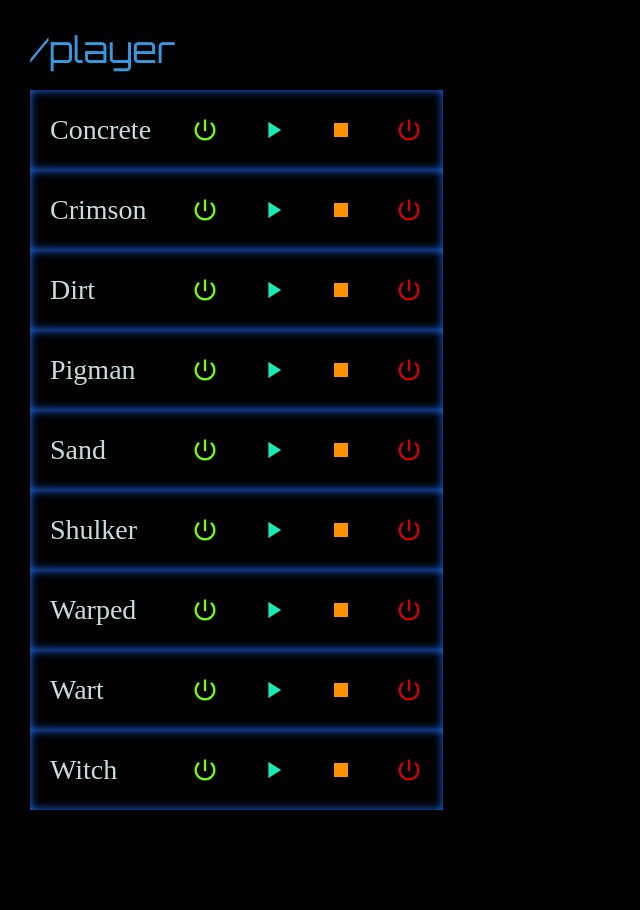
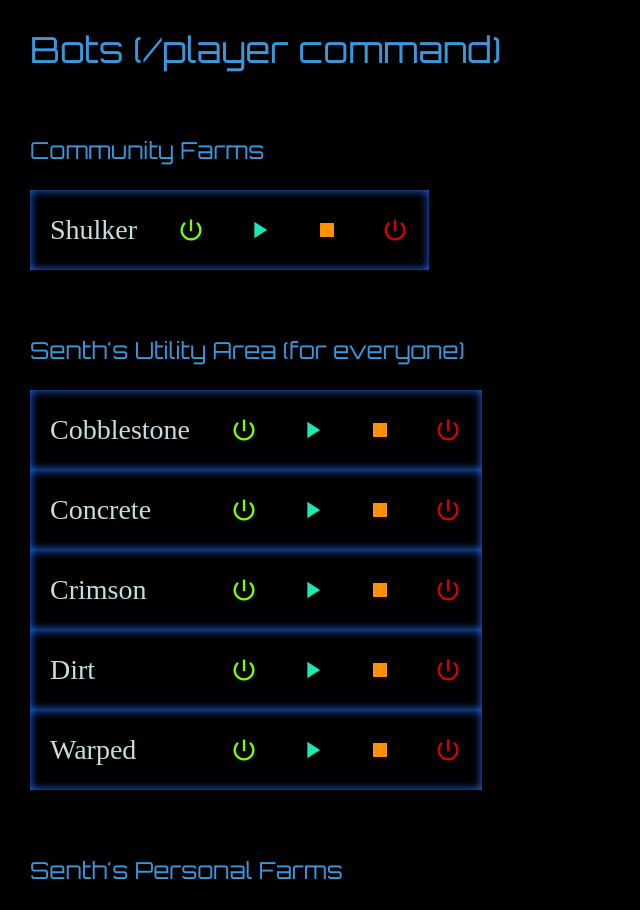
Before and after one commit to Senth/blushine-web, a React (Create React App) app in the folder frontend/: page /command in a window 1280 px wide. Shown: the part 300-1210 px from the top of the page, without its empty margins (0-640 px from the left). Before the commit the page ends 1140 px from the top, so only its background shows below. Built offline with nearby package versions, Linux system fonts and the light colour scheme; no server answers; a web font is replaced by a local one.

Commit message:
✨ Add Cobblestone and improve web layout

```diff
--- a/frontend/src/Pages/CommandPage.tsx
+++ b/frontend/src/Pages/CommandPage.tsx
@@ -10,15 +10,25 @@ const CommandPage: React.FC<Props> = (props) => {
       <h1>Commands</h1>
       <p>This page is for running various commands on the server</p>
 
-      <h2>/player</h2>
+      <h2>Bots (/player command)</h2>
+      <h3>Community Farms</h3>
       <table className="commands">
+        <Player name="Shulker" />
+      </table>
+
+      <h3>Senth's Utility Area (for everyone)</h3>
+      <table className="commands">
+        <Player name="Cobblestone" />
         <Player name="Concrete" />
         <Player name="Crimson" />
         <Player name="Dirt" />
+        <Player name="Warped" />
+      </table>
+
+      <h3>Senth's Personal Farms</h3>
+      <table className="commands">
         <Player name="Pigman" />
         <Player name="Sand" />
-        <Player name="Shulker" />
-        <Player name="Warped" />
         <Player name="Wart" />
         <Player name="Witch" />
       </table>
```
Also changed, not shown: 1 other file (tests, documents, lock files or other folders).
